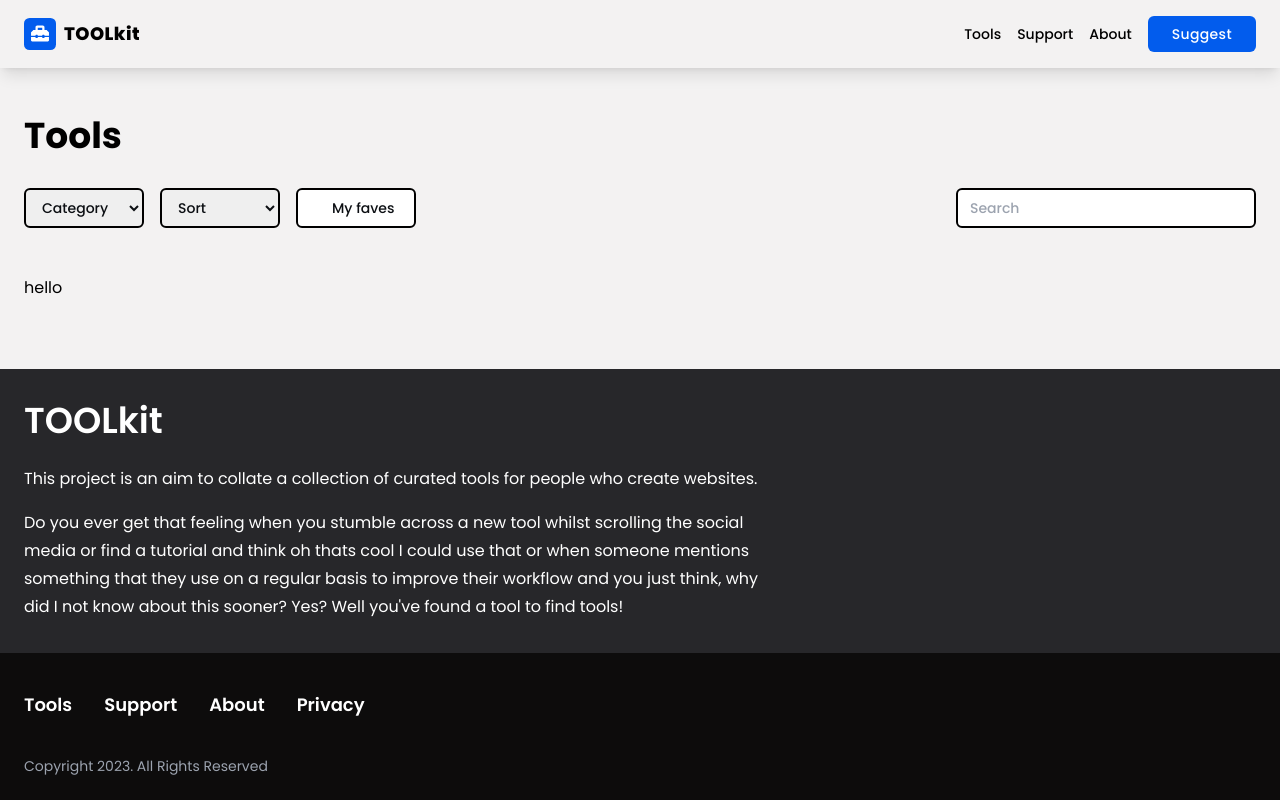
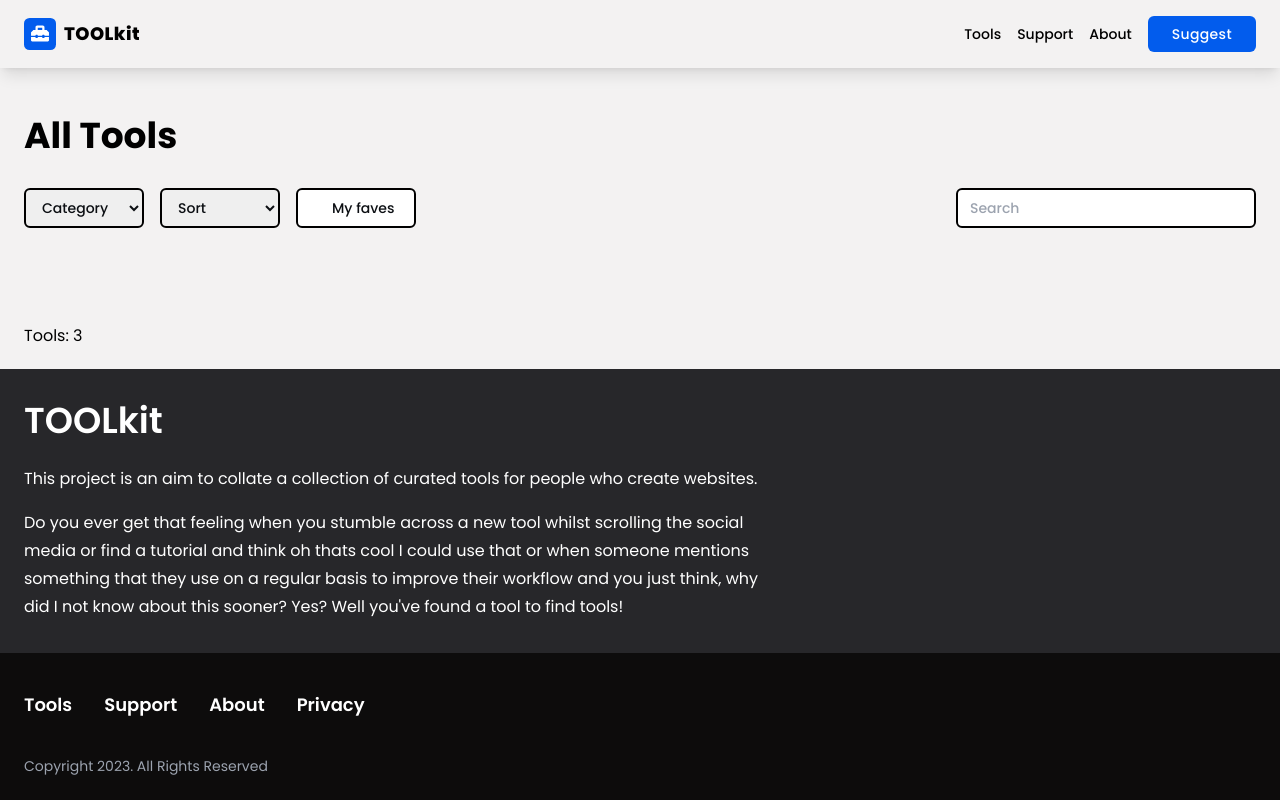
Before and after one commit to joshewah/toolkit, a React (Vite) app: page /tools in a window 1280 px wide. Built offline with nearby package versions, Linux system fonts and the light colour scheme; some icons are missing.

Commit message:
Added suggest page style and google form

```diff
--- a/src/components/Footer.jsx
+++ b/src/components/Footer.jsx
@@ -49,12 +49,12 @@ const Footer = () => {
             </ul>
             <ul className="flex gap-2">
               <li>
-                <a href="https://github.com/joshewah">
+                <a href="https://www.linkedin.com/in/josh-taylor-163066252/">
                   <FaLinkedin className="text-5xl" />
                 </a>
               </li>
               <li>
-                <a href="https://www.linkedin.com/in/josh-taylor-163066252/">
+                <a href="https://github.com/joshewah">
                   <FaSquareGithub className="text-5xl" />
                 </a>
               </li>
--- a/src/pages/Suggest.jsx
+++ b/src/pages/Suggest.jsx
@@ -1,10 +1,30 @@
-import React from "react"
+import { useState } from "react"
 
 const Suggest = () => {
+  // const [isFormLoaded, setIsFormLoaded] = useState(false)
+  const googleForm = (
+    <iframe
+      src="https://docs.google.com/forms/d/e/1FAIpQLSfBFNGdHl8L4cAj7TNFEMEGamti48zxnlYx6i9aBIxJbLuttA/viewform?embedded=true"
+      style={{ width: "100%", height: "100vh" }}
+    >
+      Loading…
+    </iframe>
+  )
+
+  console.log(googleForm)
   return (
     <main className="flex flex-1">
-      <section className="container">
-        <h2>Suggest</h2>
+      <section className="container mt-6 min-h-screen">
+        <h2 className="pb-6 pt-12 text-4xl font-bold">Suggest</h2>
+        <p className="mb-12">
+          Lorem, ipsum dolor sit amet consectetur adipisicing elit. Sequi labore
+          inventore facilis tenetur eaque adipisci laborum esse repellendus iure
+          suscipit sunt ea deserunt dolore, non nulla quibusdam quasi hic
+          recusandae aut! Quia rerum excepturi odit itaque aliquam similique
+          explicabo quibusdam officia laudantium qui fugiat, eaque saepe
+          consequuntur, earum, veritatis libero?
+        </p>
+        {googleForm}
       </section>
     </main>
   )
--- a/src/pages/Tools.jsx
+++ b/src/pages/Tools.jsx
@@ -19,7 +19,7 @@ const Tools = ({ tags }) => {
 
   return (
     <>
-      <header style={styles}>
+      <header style={styles} className="mb-12">
         <div className="container py-12 ">
           {queryCategory ? (
             <div className={`mb-8 flex items-center gap-4 text-4xl font-bold`}>
@@ -28,14 +28,16 @@ const Tools = ({ tags }) => {
             </div>
           ) : (
             <div className={`mb-8 flex items-center gap-4 text-4xl font-bold`}>
-              Tools
+              All Tools
             </div>
           )}
           <ToolsNav />
         </div>
       </header>
       <main className={`flex flex-1`}>
-        <section className="container">hello</section>
+        <section className="container">
+          Tools: {Math.floor(Math.random() * 10) + 1}
+        </section>
       </main>
     </>
   )
```
